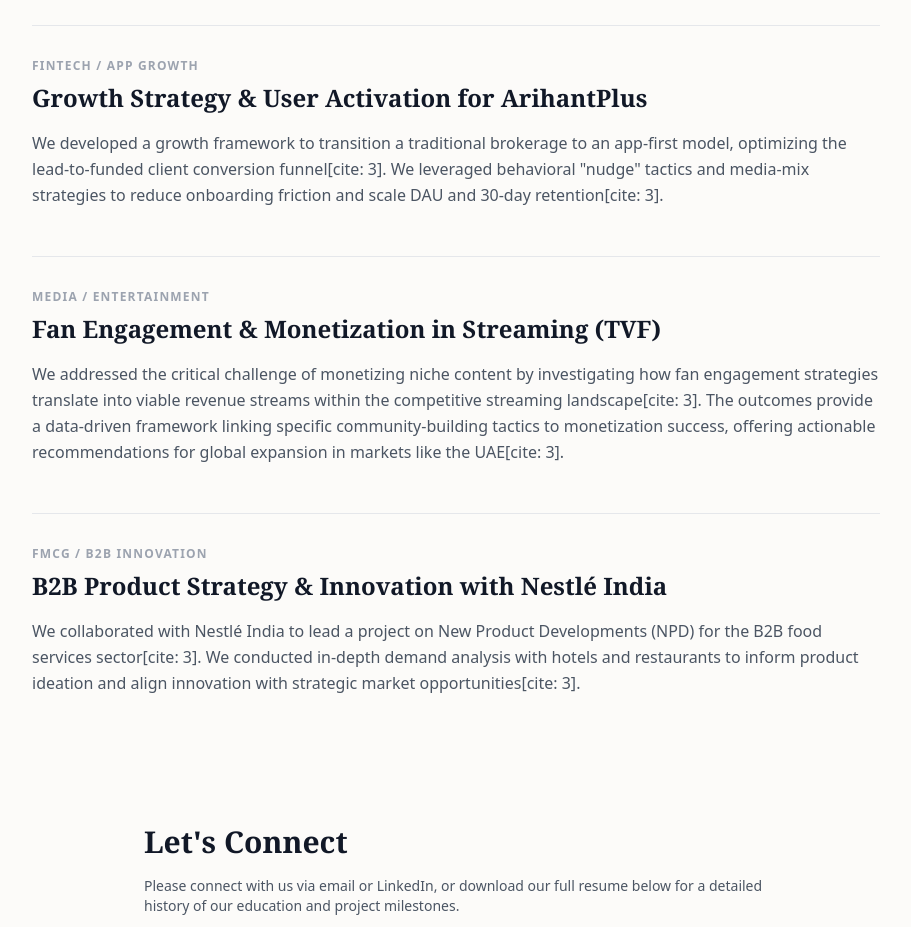
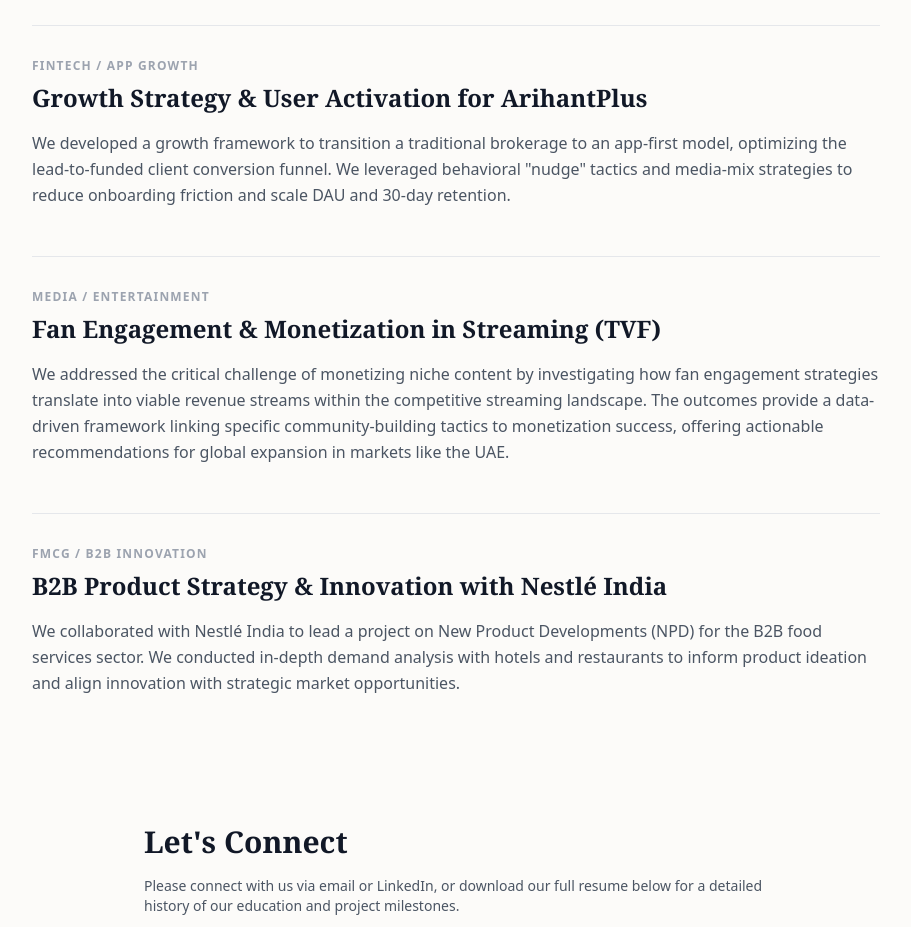
Before and after one commit to Kanishk0851-kayydee/Kanishk_Marketing_Portfolio, a Next.js app: page / in a window 1280 px wide. Shown: the part 2080-3007 px from the top of the page, without its empty margins (184-1095 px from the left). Built offline with nearby package versions, Linux system fonts and the light colour scheme.

Commit message:
Clean up text by removing citations
Removed citations from various points and descriptions to streamline content.

```diff
--- a/app/page.js
+++ b/app/page.js
@@ -11,26 +11,26 @@
       title: "GD Goenka University & Le Cordon Bleu",
       role: "Assistant Manager - Marketing",
       points: [
-        "We developed brand positioning and cultural narratives for Le Cordon Bleu, resulting in 25% increase in brand awareness[cite: 3].",
-        "We led cross-functional teams to align brand communication across channels[cite: 3].",
-        "We implemented data-driven performance marketing strategies, improving ROI by 20%[cite: 3]."
+        "We developed brand positioning and cultural narratives for Le Cordon Bleu, resulting in 25% increase in brand awareness.",
+        "We led cross-functional teams to align brand communication across channels.",
+        "We implemented data-driven performance marketing strategies, improving ROI by 20%."
       ]
     },
     ish: {
       title: "École Ducasse India & ISH",
       role: "Marketing Executive",
       points: [
-        "We managed social media handles including Instagram, Facebook, Linkedin, and YouTube[cite: 3].",
-        "We strategized social media content creation for ISH, enhancing engagement and audience growth by 30%[cite: 3].",
-        "We coordinated internal marketing events and assisted in marketing strategies development for ISH, driving brand awareness[cite: 3]."
+        "We managed social media handles including Instagram, Facebook, Linkedin, and YouTube.",
+        "We strategized social media content creation for ISH, enhancing engagement and audience growth by 30%.",
+        "We coordinated internal marketing events and assisted in marketing strategies development for ISH, driving brand awareness."
       ]
     },
     camp: {
       title: "Camp Land's End",
       role: "Social Media Coordinator",
       points: [
-        "We set up the Social Media presence for the business and worked on brand awareness to establish a place in the industry[cite: 3].",
-        "We strategized content creation and execution for the brand[cite: 3]."
+        "We set up the Social Media presence for the business and worked on brand awareness to establish a place in the industry.",
+        "We strategized content creation and execution for the brand."
       ]
     }
   };
@@ -148,7 +148,7 @@
             <span className="text-xs font-bold tracking-widest text-gray-400 uppercase mb-2 block">Fintech / App Growth</span>
             <h3 className="text-2xl font-serif font-bold text-gray-900 mb-4">Growth Strategy & User Activation for ArihantPlus</h3>
             <p className="text-gray-600 leading-relaxed">
-              We developed a growth framework to transition a traditional brokerage to an app-first model, optimizing the lead-to-funded client conversion funnel[cite: 3]. We leveraged behavioral "nudge" tactics and media-mix strategies to reduce onboarding friction and scale DAU and 30-day retention[cite: 3].
+              We developed a growth framework to transition a traditional brokerage to an app-first model, optimizing the lead-to-funded client conversion funnel. We leveraged behavioral "nudge" tactics and media-mix strategies to reduce onboarding friction and scale DAU and 30-day retention.
             </p>
           </div>
 
@@ -157,7 +157,7 @@
             <span className="text-xs font-bold tracking-widest text-gray-400 uppercase mb-2 block">Media / Entertainment</span>
             <h3 className="text-2xl font-serif font-bold text-gray-900 mb-4">Fan Engagement & Monetization in Streaming (TVF)</h3>
             <p className="text-gray-600 leading-relaxed">
-              We addressed the critical challenge of monetizing niche content by investigating how fan engagement strategies translate into viable revenue streams within the competitive streaming landscape[cite: 3]. The outcomes provide a data-driven framework linking specific community-building tactics to monetization success, offering actionable recommendations for global expansion in markets like the UAE[cite: 3].
+              We addressed the critical challenge of monetizing niche content by investigating how fan engagement strategies translate into viable revenue streams within the competitive streaming landscape. The outcomes provide a data-driven framework linking specific community-building tactics to monetization success, offering actionable recommendations for global expansion in markets like the UAE.
             </p>
           </div>
 
@@ -166,7 +166,7 @@
             <span className="text-xs font-bold tracking-widest text-gray-400 uppercase mb-2 block">FMCG / B2B Innovation</span>
             <h3 className="text-2xl font-serif font-bold text-gray-900 mb-4">B2B Product Strategy & Innovation with Nestlé India</h3>
             <p className="text-gray-600 leading-relaxed">
-              We collaborated with Nestlé India to lead a project on New Product Developments (NPD) for the B2B food services sector[cite: 3]. We conducted in-depth demand analysis with hotels and restaurants to inform product ideation and align innovation with strategic market opportunities[cite: 3].
+              We collaborated with Nestlé India to lead a project on New Product Developments (NPD) for the B2B food services sector. We conducted in-depth demand analysis with hotels and restaurants to inform product ideation and align innovation with strategic market opportunities.
             </p>
           </div>
         </div>
```
